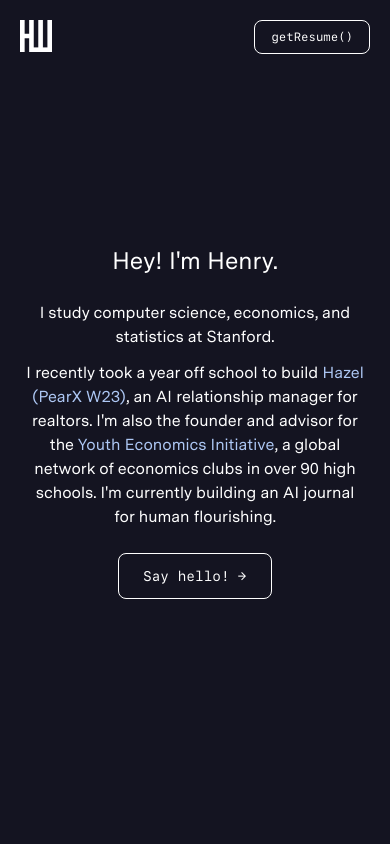
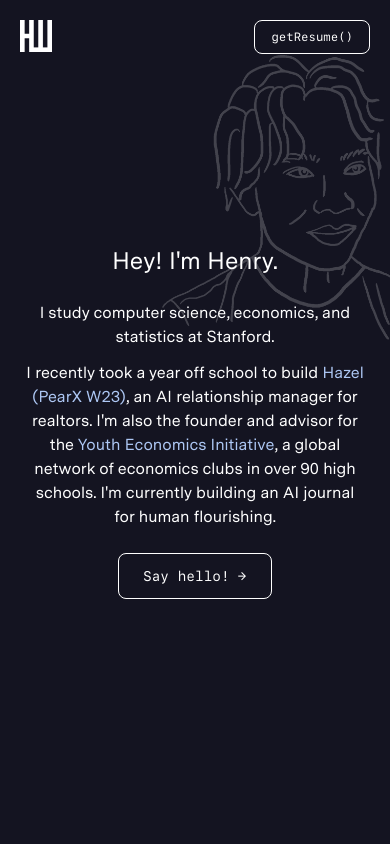
Before and after one commit to henryweng03/personal-site, a React (Create React App) app: page / in a window 390 px wide. Shown: the top 844 px of the page. Built offline with nearby package versions, Linux system fonts and the light colour scheme.

Commit message:
Responsive scaling for line drawing

```diff
--- a/src/App.js
+++ b/src/App.js
@@ -10,7 +10,7 @@ import React from "react";
 
 function App() {
   return (
-    <div className="bg-primary-dark">
+    <div className="bg-primary-dark overflow-x-hidden">
       <Helmet>
         <title>Henry Weng</title>
       </Helmet>
--- a/src/sections/hero.js
+++ b/src/sections/hero.js
@@ -10,7 +10,7 @@ const Hero = () => {
           <img
             src="../images/henryOutline.png"
             alt="Line drawing of Henry Weng"
-            className="hidden lg:block absolute -right-3 xl:-right-6 -top-24 w-1/2 scale-75 xl:scale-100 opacity-20 z-0"
+            className="absolute -right-3 xl:-right-6 -top-36 md:-top-24 w-1/2 opacity-20 scale-150 sm:scale-95 z-0"
           />
           <div className="flex justify-center text-center sm:text-left sm:grid sm:grid-cols-12 z-10">
             <div className="sm:col-span-10 md:col-span-9">
```
